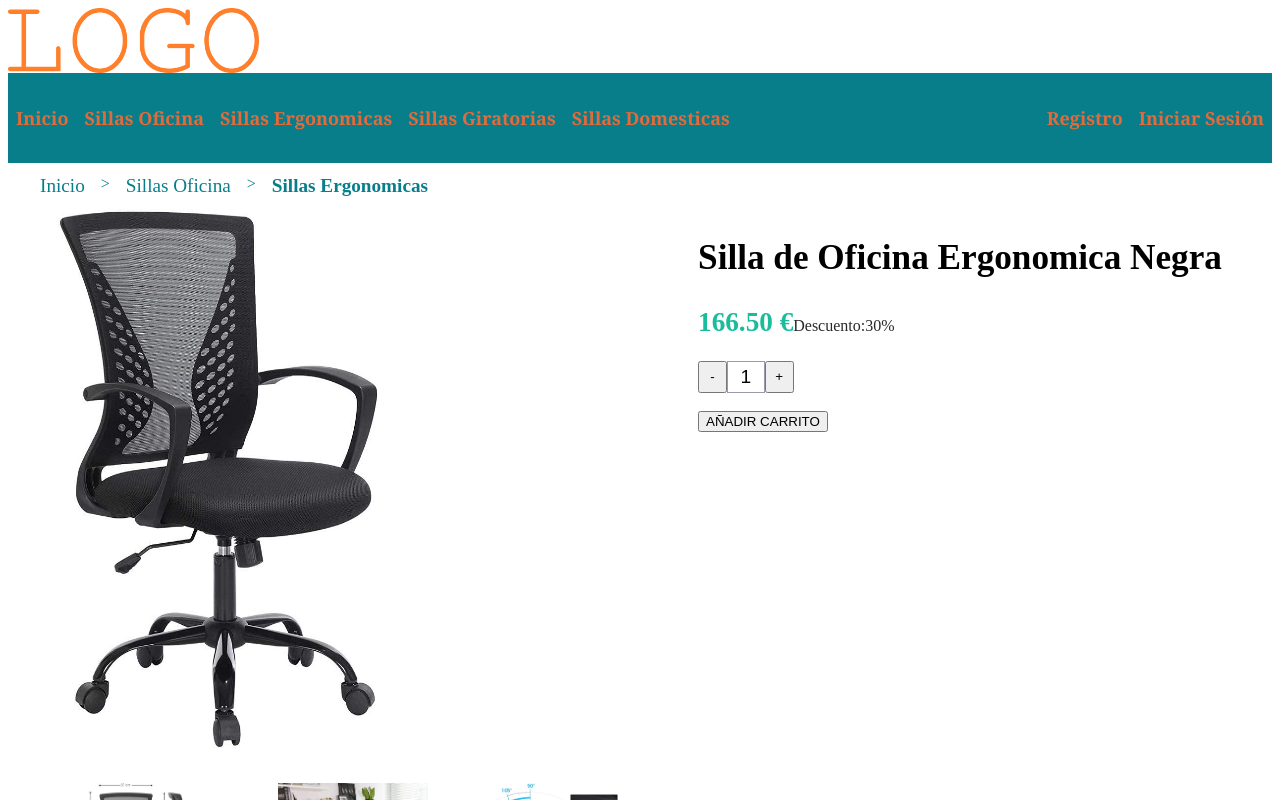
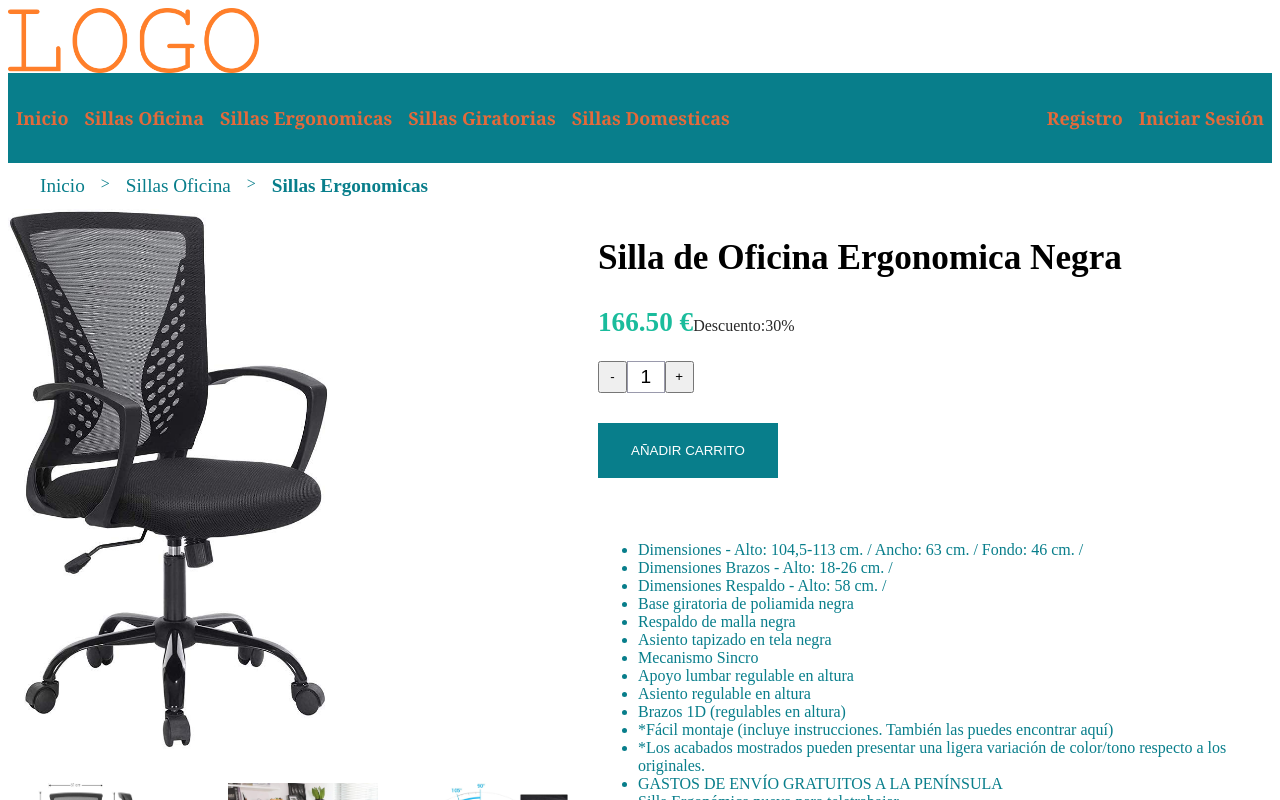
Before and after one commit to glaukon/DIW-Tarea_4, a Vue app: page / in a window 1280 px wide. Shown: the top 800 px of the page. Built offline with nearby package versions, Linux system fonts and the light colour scheme.

Commit message:
lista descripcion

```diff
--- a/src/components/centro.vue
+++ b/src/components/centro.vue
@@ -41,7 +41,9 @@
           >
             -
           </button>
+
           <input class="cantidad" type="text" name="name" :value="contador" />
+          <br>
           <button
             class="btn"
             @click="cambiarContador('1')"
@@ -50,49 +52,85 @@
           >
             +
           </button>
+          <br />
         </div>
-        <br />
-        <button class="boton">
-          <span class="material-icons"></span> AÑADIR CARRITO </button>
+        <button class="boton"><span></span> AÑADIR CARRITO</button>
+
       </section>
+      <hr />
+      <section class="txt_articulo">
+        <ul>
+          <li>
+            Dimensiones - Alto: 104,5-113 cm. / Ancho: 63 cm. / Fondo: 46 cm. /
+          </li>
+          <li>Dimensiones Brazos - Alto: 18-26 cm. /</li>
+          <li>Dimensiones Respaldo - Alto: 58 cm. /</li>
+          <li>Base giratoria de poliamida negra</li>
+          <li>Respaldo de malla negra</li>
+          <li>Asiento tapizado en tela negra</li>
+          <li>Mecanismo Sincro</li>
+          <li>Apoyo lumbar regulable en altura</li>
+          <li>Asiento regulable en altura</li>
+          <li>Brazos 1D (regulables en altura)</li>
+          <li>
+            *Fácil montaje (incluye instrucciones. También las puedes encontrar
+            aquí)
+          </li>
+          <li>
+            *Los acabados mostrados pueden presentar una ligera variación de
+            color/tono respecto a los originales.
+          </li>
+          <li>GASTOS DE ENVÍO GRATUITOS A LA PENÍNSULA</li>
+          <li>Silla Ergonómica nueva para teletrabajar</li>
+        </ul>
+      </section>
+      <hr />
     </div>
   </div>
 </template>
 
 <script>
 export default {
-  Name: 'ProductoDatos',
-    data () {
+  Name: "ProductoDatos",
+  data() {
     return {
-            contador: 1
-        }
+      contador: 1,
+    };
   },
   methods: {
     cambiarContador(num) {
       this.contador += +num;
-            if (!isNaN(this.contador) && (this.contador < 0)) {
-              this.contador = 0
+      if (!isNaN(this.contador) && this.contador < 0) {
+        this.contador = 0;
       }
-        }
-    }
-}
-
+    },
+  },
+};
 </script>
 
 
 <style scoped >
-.container_producto,
+
 div .container_producto {
   display: flex;
   flex-direction: row;
   justify-content: space-evenly;
+}
+div .txt_articulo {
+  color: #087e8b;
+}
+div.descripcion {
+  margin: 0px;
+  padding: 0px;
+  display: flex;
+  flex-direction: column;
 }
 
 div.precio_descuento {
   display: flex;
   flex-direction: column;
   justify-content: space-between;
-  /*align-items: center;*/
+
   margin: 10px;
 }
 .minifotos {
@@ -103,22 +141,24 @@ div.precio_descuento {
 .minifotos img {
   margin: 10px;
   padding: 10px;
-  /*border: 1px solid #e46a3a;*/
 }
-section#producto-datos {
-  flex: 1 1 18rem;
+hr {
+  border: 0px;
+  height: 1px;
+  background-color: #000000;
 }
+
 h1 {
   font-size: 2.2rem;
 }
 h2 {
-  font-size:1.7rem;
+  font-size: 1.7rem;
   color: #1abc9c;
 }
 span.iva {
-  font-size:1rem;
+  font-size: 1rem;
   font-weight: normal;
-  color: #282828
+  color: #282828;
 }
 .wrapper {
   height: 2rem;
@@ -129,12 +169,29 @@ span.iva {
   text-align: center;
   width: 2rem;
   font-size: 1.2rem;
-  border: 1px solid #9A9AAC;
+  border: 1px solid #9a9aac;
 }
 .btn {
   width: 1.8rem;
+
 }
-button:focus, input:focus {
+.boton {
+
+  margin-top: 30px;
+  margin-bottom: 30px;
+
+  border: 0px;
+  width: 180px;
+  height: 55px;
+  background-color: #087e8b;
+  color: white;
+}
+.boton:hover {
+  background-color: #e46a3a;
+  color: white;
+}
+button:focus,
+input:focus {
   outline: 0;
 }
 </style>
```
Lines whose indentation alone changed are shown as unchanged.
